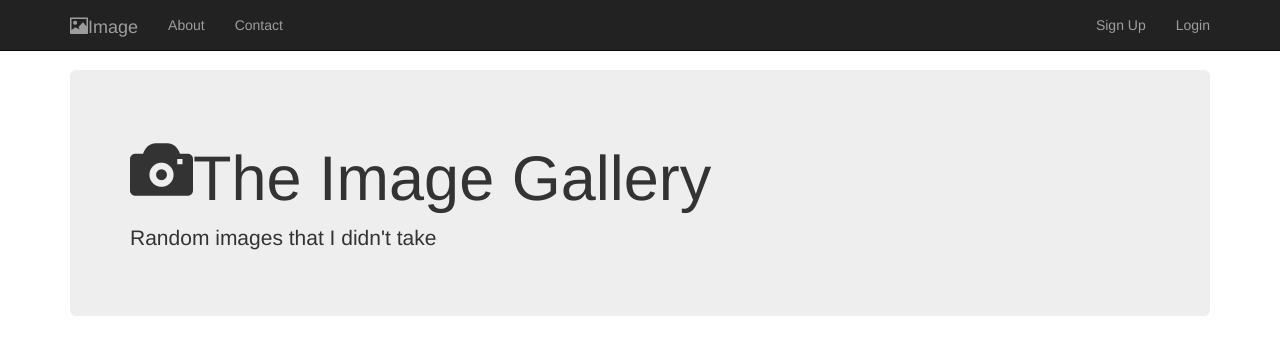
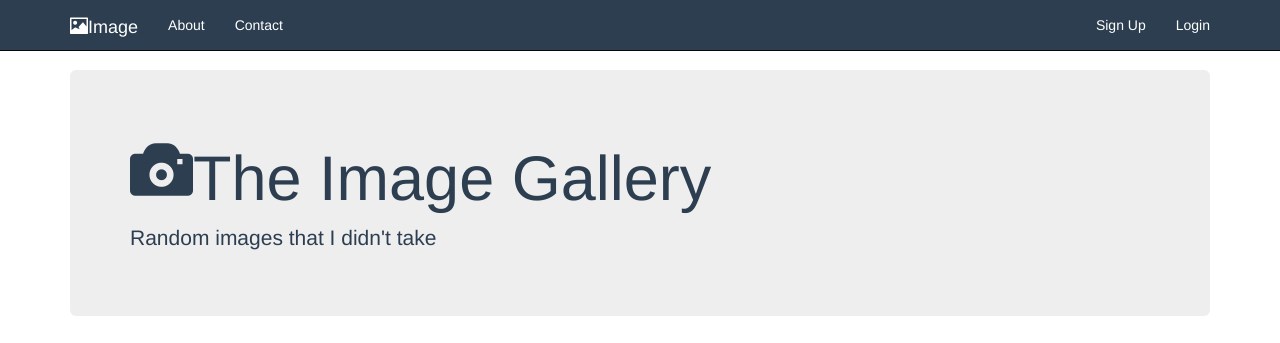
Before and after one commit to ddang9390/Bootstrap-Tut, a plain HTML site: page image-gallery.html in a window 1280 px wide. Shown: the top 343 px of the page. Drawn offline with nearby package versions, Linux system fonts and the light colour scheme.

Commit message:
Changed color of various elements

```diff
--- a/gallery.css
+++ b/gallery.css
@@ -1,3 +1,19 @@
 body{
 	padding-top: 70px;
 }
+
+.jumbotron{
+	color: #2c3e50;
+}
+
+.navbar-inverse{
+	background-color: #2c3e50;
+}
+
+.navbar-inverse .navbar-nav>li>a {
+	color: white;
+}
+
+.navbar-inverse .navbar-brand {
+    color: white;
+}
```
